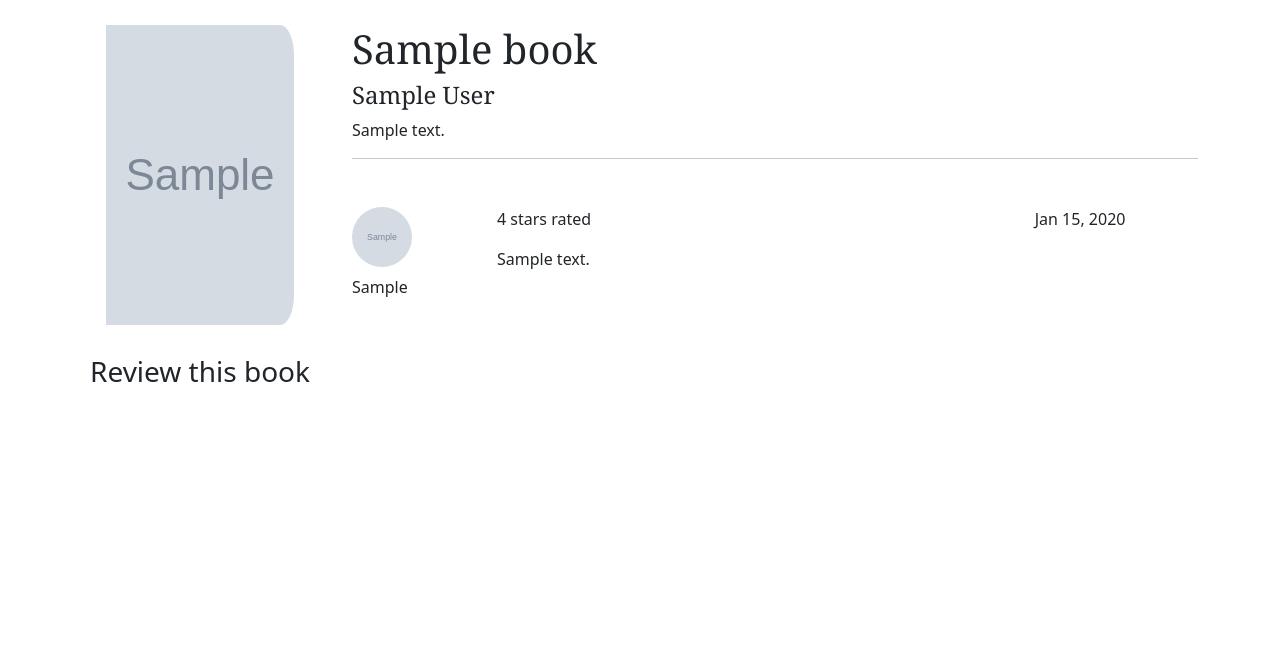
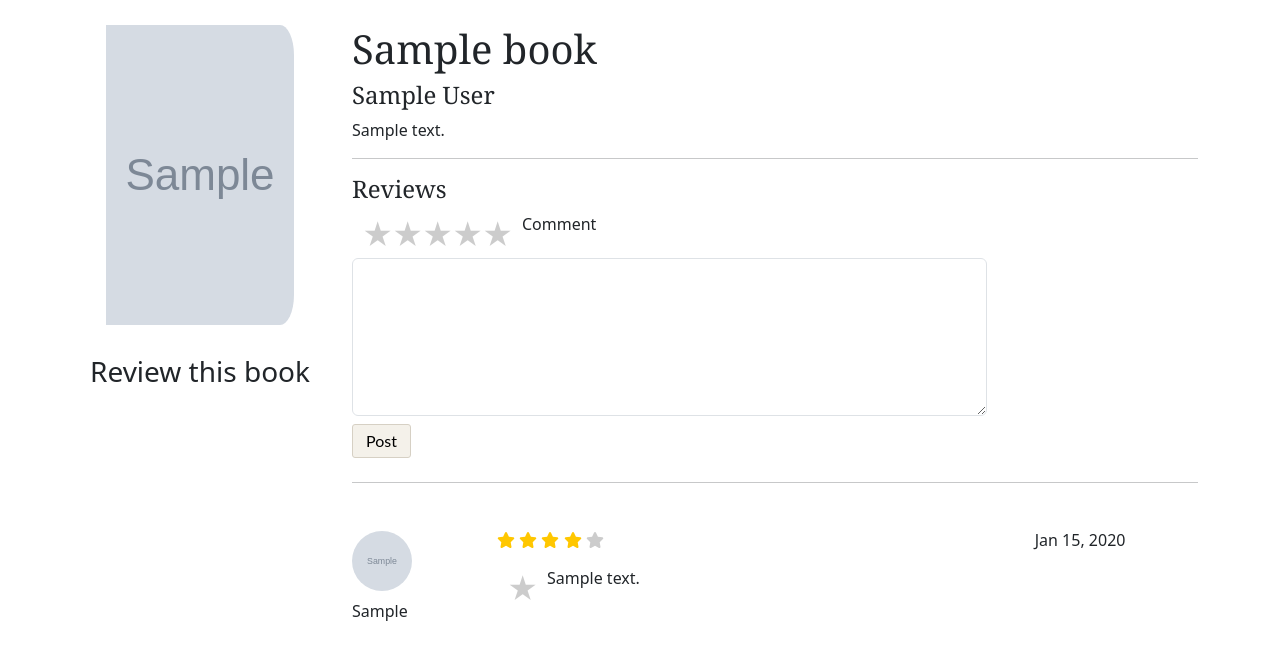
Before and after one commit to Saidahmad177/goodreads-clone, a Django app: a page that uses templates/books/detail.html in a window 1280 px wide. Shown: the part 65-725 px from the top of the page. Run offline with Django 4.2, Linux system fonts and the light colour scheme; tables that the repository leaves empty hold one stand-in row (values such as "Sample post"); grey boxes marked "Sample" are stand-in pictures.

Commit message:
review func

```diff
--- /dev/null
+++ b/book/forms.py
@@ -0,0 +1,18 @@
+from django import forms
+from book.models import BookReview
+
+
+class BookReviewForm(forms.ModelForm):
+    RATING_CHOICES = (
+        ('5', '5 stars'),
+        ('4', '4 stars'),
+        ('3', '3 stars'),
+        ('2', '2 stars'),
+        ('1', '1 stars'),
+    )
+
+    stars = forms.ChoiceField(choices=RATING_CHOICES)
+
+    class Meta:
+        model = BookReview
+        fields = ('stars', 'comment')
--- a/book/views.py
+++ b/book/views.py
@@ -1,7 +1,9 @@
 from django.core.paginator import Paginator
-from django.shortcuts import render
+from django.shortcuts import render, get_object_or_404, redirect
+from django.urls import reverse
 from django.views.generic import View
-from .models import Book
+from .models import Book, BookReview
+from .forms import BookReviewForm
 
 
 class BooksListView(View):
@@ -25,15 +27,38 @@ class BooksListView(View):
 
 class DetailView(View):
     def get(self, request, slug):
-
-        book_data = Book.objects.get(slug=slug)
-        reviews = book_data.bookreview_set.all()
-        author_book = book_data.bookauthor_set.all()
-
+        book = get_object_or_404(Book, slug=slug)
+        reviews = BookReview.objects.filter(book_name=book)
+        author_book = book.bookauthor_set.all()
+        form = BookReviewForm()
         context = {
-            'book_detail': book_data,
+            'book_detail': book,
             'reviews': reviews,
+            'form': form,
             'book_author': author_book,
+            'range': range(5)
         }
 
         return render(request, 'books/detail.html', context)
+
+    def post(self, request, slug):
+        book = get_object_or_404(Book, slug=slug)
+        author_book = book.bookauthor_set.all()
+        form = BookReviewForm(request.POST)
+        if form.is_valid():
+            rating = form.cleaned_data['stars']
+            comment = form.cleaned_data['comment']
+            BookReview.objects.create(
+                book_name=book,
+                user=request.user,
+                stars=rating,
+                comment=comment
+            )
+        reviews = BookReview.objects.filter(book_name=book)
+        context = {
+            'book_detail': book,
+            'reviews': reviews,
+            'form': form,
+            'book_author': author_book,
+        }
+        return redirect(reverse('book:detail_view', kwargs={'slug': slug}))
--- a/static/css/style.css
+++ b/static/css/style.css
@@ -53,7 +53,39 @@
 .detail-description{margin-right: 200px}
 
 .detail-review-created{float: right}
-/*end styles detali page*/
+/*review stars*/
+.rate {
+    float: left;
+    height: 46px;
+    padding: 0 10px;
+}
+.rate:not(:checked) > input {
+    position:absolute;
+    top:-9999px;
+    display: none;
+}
+.rate:not(:checked) > label {
+    float:right;
+    width:1em;
+    overflow:hidden;
+    white-space:nowrap;
+    cursor:pointer;
+    font-size:30px;
+    color:#ccc;
+}
+.rate:not(:checked) > label:before {
+    content: '★ ';
+}
+.rate > input:checked ~ label {
+    color: #ffc700;
+}
+.rate:not(:checked) > label:hover,
+.rate:not(:checked) > label:hover ~ label {
+    /* color: #deb217;   */
+    color: #ffc700;
+}
+
+/*end styles detail page*/
 
 
 /*profile page*/
@@ -105,3 +137,45 @@
     .col-6{width: 550px}
     .book_list_item{margin-left: 40px;}
 }
+
+
+
+
+
+
+
+
+
+
+
+
+.rate {
+    float: left;
+    height: 46px;
+    padding: 0 10px;
+}
+.rate:not(:checked) > input {
+    position:absolute;
+    top:-9999px;
+    display: none;
+}
+.rate:not(:checked) > label {
+    float:right;
+    width:1em;
+    overflow:hidden;
+    white-space:nowrap;
+    cursor:pointer;
+    font-size:30px;
+    color:#ccc;
+}
+.rate:not(:checked) > label:before {
+    content: '★ ';
+}
+.rate > input:checked ~ label {
+    color: #ffc700;
+}
+.rate:not(:checked) > label:hover,
+.rate:not(:checked) > label:hover ~ label {
+    /* color: #deb217;   */
+    color: #ffc700;
+}
--- a/templates/books/detail.html
+++ b/templates/books/detail.html
@@ -15,6 +15,31 @@
           <h4>{{ author.author_id.first_name }} {{ author.author_id.last_name }}</h4>
       {% endfor %}
         <p class="detail-description">{{ book_detail.description }}</p>
+      <hr>
+  <h4>Reviews</h4>
+
+      <form method="post">{% csrf_token %}
+
+          <div class="rate form-group">
+            <input type="radio" id="star5" name="stars" value="5" />
+            <label for="star5" title="5 stars">5 stars</label>
+            <input type="radio" id="star4" name="stars" value="4" />
+            <label for="star4" title="4 stars">4 stars</label>
+            <input type="radio" id="star3" name="stars" value="3" />
+            <label for="star3" title="3 stars">3 stars</label>
+            <input type="radio" id="star2" name="stars" value="2" />
+            <label for="star2" title="2 stars">2 stars</label>
+            <input type="radio" id="star1" name="stars" value="1" />
+            <label for="star1" title="1 stars">1 star</label>
+          </div>
+          <div class="form-group col-9">
+              <label for="comment">Comment</label>
+              <textarea class="form-control" name="comment" id="comment" cols="2" rows="6"></textarea>
+          </div>
+          <input class="my-2" type="submit" style="padding: 4px 13px; border-radius: 3px; font-family: 'Lato', 'Helvetica Neue', 'Helvetica', sans-serif; border: 1px solid #D6D0C4; background-color: #F4F1EA " value="Post">
+
+      </form>
+
       {% for review in reviews %}
           <hr>
           <div class="row mt-5">
@@ -27,7 +52,20 @@
                   {% endif %}
               </div>
               <div class="col-9">
-                  <p>{{ review.stars }} stars rated <span class="detail-review-created">{{ review.created_time | date:'M d, Y' }}</span></p>
+                  <h6 class="card-title mb-3">
+                      {% for i in range %}
+                          {% if review.stars > i %}
+                              <i class="fa-solid fa-star" style="color: #ffc700;"></i>
+                          {% else %}
+                              <span class="fa fa-star" style="color: #ccc"></span>
+                          {% endif %}
+                      {% endfor %}
+                      <span class="detail-review-created">{{ review.created_time | date:'M d, Y' }}</span>
+                  </h6>
+              <div class="rate">
+                  <input type="radio" id="star1" name="stars" value="1" />
+                <label for="star1" title="1 stars">1 star</label>
+              </div>
 
 
                   <p>{{ review.comment }}</p>
```
